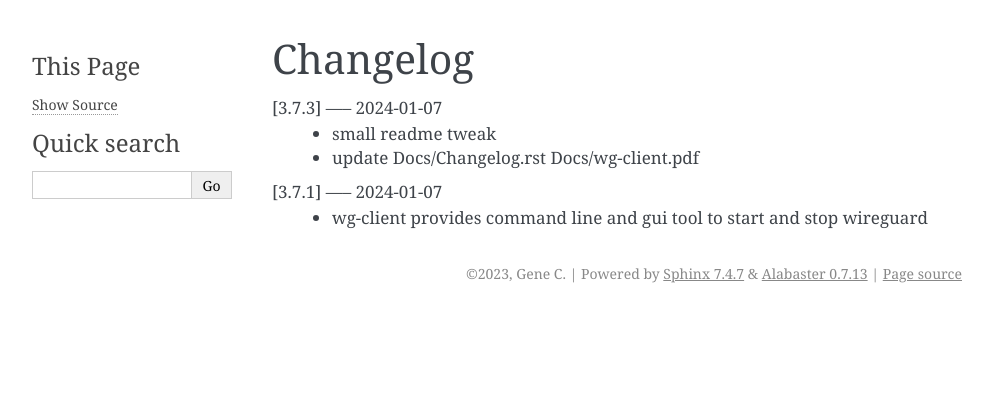
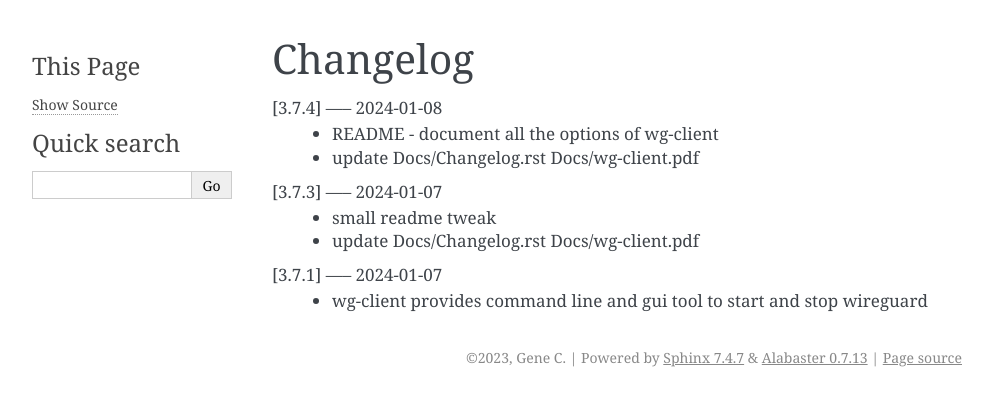
Before and after one commit to gene-git/wg-client, a Sphinx documentation site: the page built from Docs/Changelog.rst, in a window 1280 px wide. Shown: the top 406 px of the page, without its empty margins (148-1141 px from the left). Built offline with Sphinx 7.4.7, drawn with Linux system fonts in a browser that asks for light colours.

Commit message:
update Docs/Changelog.rst Docs/wg-client.pdf

```diff
--- a/Docs/Changelog.rst
+++ b/Docs/Changelog.rst
@@ -1,5 +1,9 @@
 Changelog
 =========
+
+[3.7.4] ----- 2024-01-08
+ * README - document all the options of wg-client
+ * update Docs/Changelog.rst Docs/wg-client.pdf
 
 [3.7.3] ----- 2024-01-07
  * small readme tweak
```
Also changed, not shown: 1 other file.
